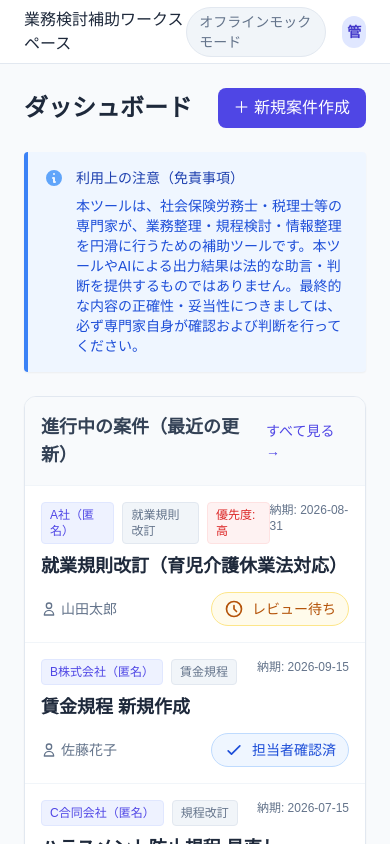
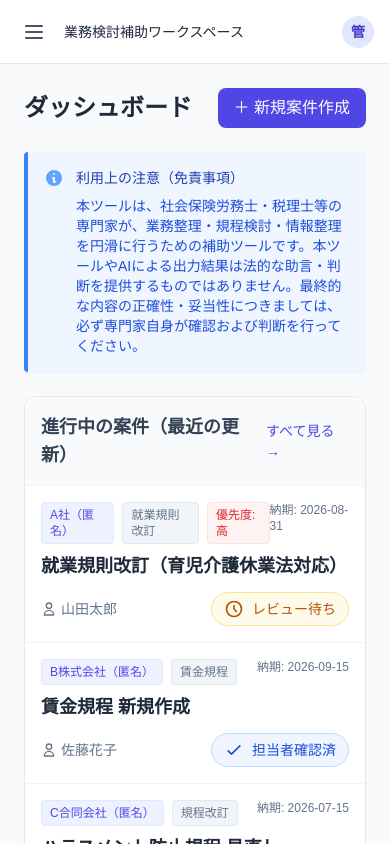
Before and after one commit to uw1g48h31wj4xxa33ffa-eng/practice-assistant-v2, a Next.js app: page / in a window 390 px wide. Built offline with nearby package versions, Linux system fonts and the light colour scheme.

Commit message:
feat: add mobile navigation menu

```diff
--- a/src/components/layout/Header.tsx
+++ b/src/components/layout/Header.tsx
@@ -1,20 +1,80 @@
-import React from 'react';
+"use client";
+
+import React, { useState } from 'react';
+import Link from 'next/link';
+import { usePathname } from 'next/navigation';
 
 export default function Header() {
+  const [isMenuOpen, setIsMenuOpen] = useState(false);
+  const pathname = usePathname();
+
+  const menus = [
+    { name: 'ダッシュボード', path: '/' },
+    { name: '案件一覧', path: '/cases' },
+    { name: '設定', path: '/settings' },
+  ];
+
   return (
-    <header className="bg-white border-b border-slate-200 h-16 flex items-center px-6 shrink-0 justify-between">
-      <div className="flex items-center text-slate-800 font-medium">
-        {/* You can inject breadcrumbs or dynamic title here later */}
-        <span>業務検討補助ワークスペース</span>
+    <header className="bg-white border-b border-slate-200 h-16 flex items-center px-4 md:px-6 shrink-0 justify-between relative z-50">
+      <div className="flex items-center gap-3">
+        {/* スマホ用メニュー開閉ボタン (md未満のみ表示) */}
+        <button
+          className="md:hidden p-1.5 text-slate-600 hover:bg-slate-100 rounded-lg transition-colors"
+          onClick={() => setIsMenuOpen(!isMenuOpen)}
+        >
+          <svg className="w-6 h-6" fill="none" viewBox="0 0 24 24" stroke="currentColor">
+            {isMenuOpen ? (
+              <path strokeLinecap="round" strokeLinejoin="round" strokeWidth={2} d="M6 18L18 6M6 6l12 12" />
+            ) : (
+              <path strokeLinecap="round" strokeLinejoin="round" strokeWidth={2} d="M4 6h16M4 12h16M4 18h16" />
+            )}
+          </svg>
+        </button>
+        <div className="flex items-center text-slate-800 font-medium text-sm md:text-base whitespace-nowrap">
+          <span>業務検討補助ワークスペース</span>
+        </div>
       </div>
-      <div className="flex items-center gap-4">
-        <span className="text-sm text-slate-500 bg-slate-100 px-3 py-1 rounded-full border border-slate-200">
+
+      <div className="flex items-center gap-2 md:gap-4">
+        <span className="hidden sm:inline-block text-xs md:text-sm text-slate-500 bg-slate-100 px-2 md:px-3 py-1 rounded-full border border-slate-200 whitespace-nowrap">
           オフラインモックモード
         </span>
-        <div className="w-8 h-8 rounded-full bg-indigo-100 flex items-center justify-center text-indigo-700 font-bold text-sm">
+        <div className="w-8 h-8 rounded-full bg-indigo-100 flex items-center justify-center text-indigo-700 font-bold text-sm shrink-0">
           管
         </div>
       </div>
+
+      {/* スマホ用ドロップダウンメニュー (md未満のみ表示) */}
+      {isMenuOpen && (
+        <div className="absolute top-16 left-0 w-full bg-white border-b border-slate-200 shadow-lg md:hidden flex flex-col py-2">
+          {menus.map((menu) => {
+            const isActive = pathname === menu.path || (menu.path !== '/' && pathname.startsWith(menu.path));
+            return (
+              <Link
+                key={menu.path}
+                href={menu.path}
+                onClick={() => setIsMenuOpen(false)}
+                className={`px-6 py-4 font-medium transition-colors ${
+                  isActive
+                    ? 'bg-indigo-50 text-indigo-700 border-l-4 border-indigo-600'
+                    : 'text-slate-600 hover:bg-slate-50 border-l-4 border-transparent'
+                }`}
+              >
+                {menu.name}
+              </Link>
+            );
+          })}
+          <div className="px-6 py-4 mt-2 border-t border-slate-100">
+            <Link
+              href="/cases/new"
+              onClick={() => setIsMenuOpen(false)}
+              className="block w-full py-3 px-4 bg-indigo-600 hover:bg-indigo-700 rounded-xl text-center text-white text-sm font-bold transition-colors"
+            >
+              + 新規案件作成
+            </Link>
+          </div>
+        </div>
+      )}
     </header>
   );
 }
```
